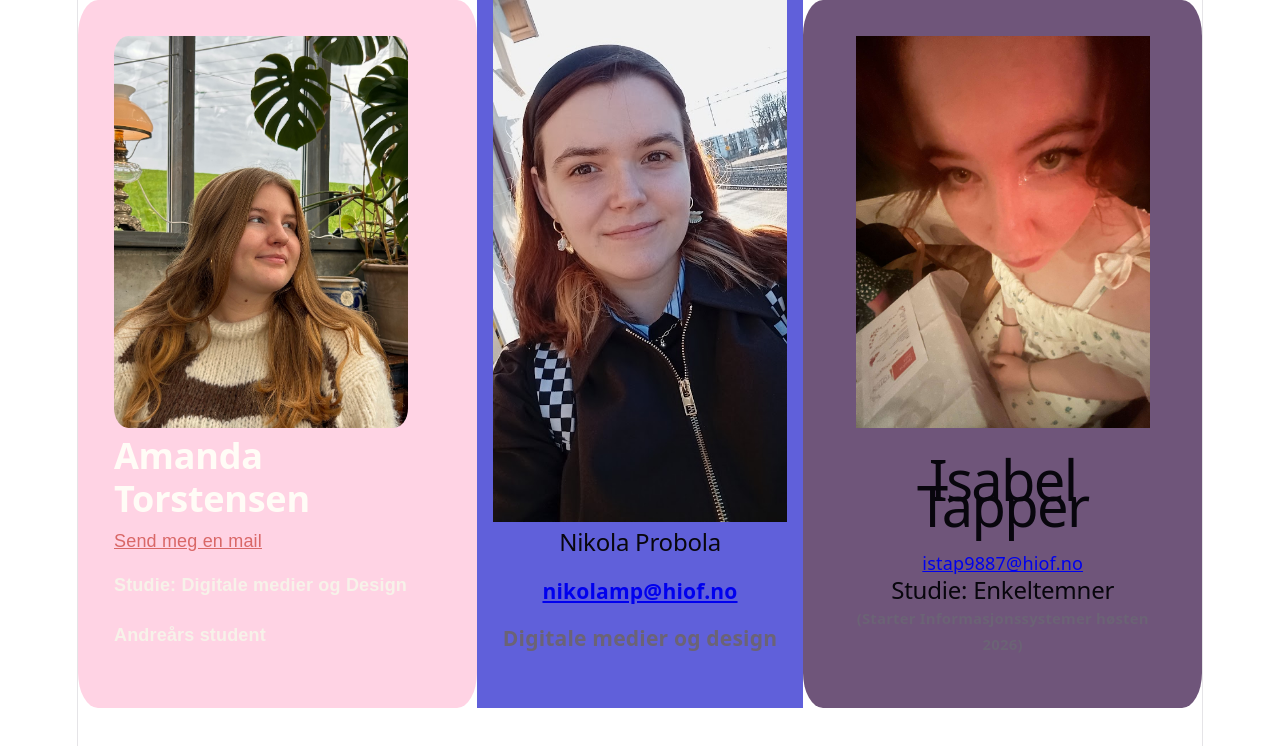
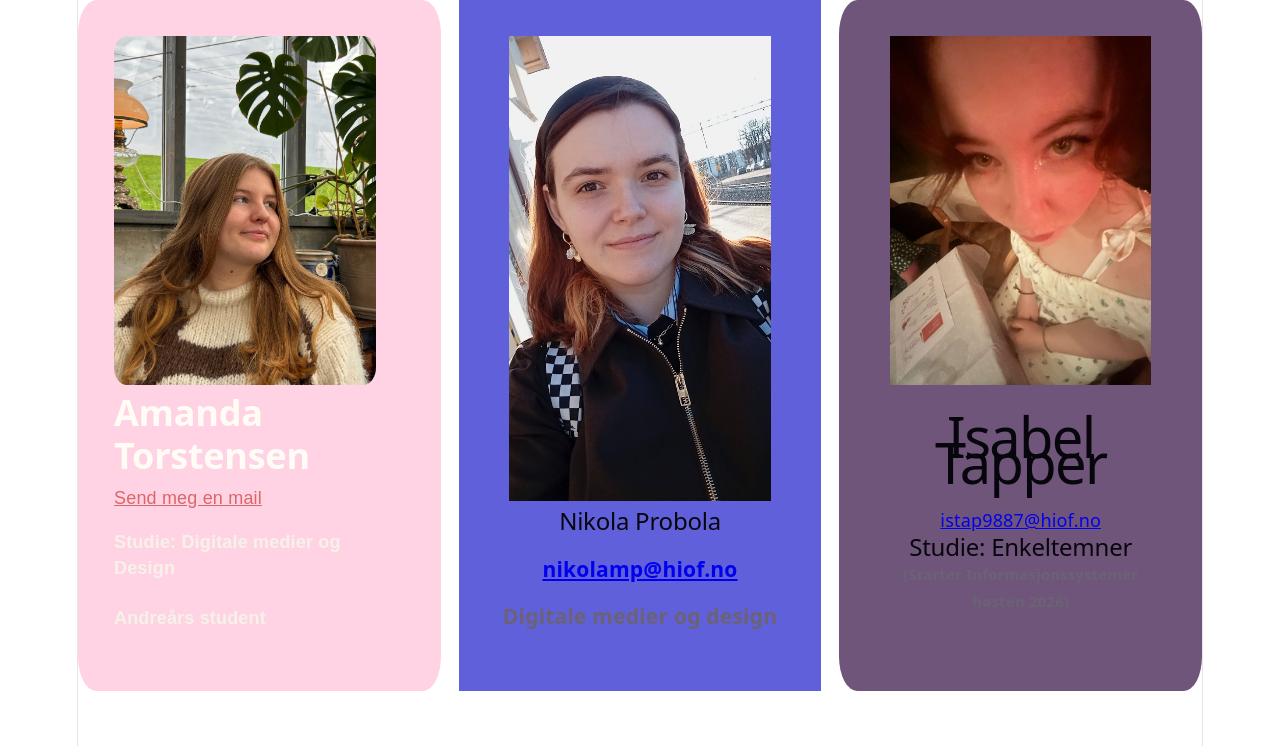
Before and after one commit to Nikola714/Arbeidskrav4_UIN26, a React app in the folder frontend/: page / in a window 1280 px wide. Shown: the top 746 px of the page. Built offline with nearby package versions, Linux system fonts and the light colour scheme; the HTML template or start-up script is replaced by a standard one.

Commit message:
legget til pading på mitt kort og gap på App.css

```diff
--- a/frontend/src/App.css
+++ b/frontend/src/App.css
@@ -4,4 +4,5 @@ body{
 
 main{
     display: flex;
+    gap: 1rem;
 }
--- a/frontend/src/css/nikolaStyle.css
+++ b/frontend/src/css/nikolaStyle.css
@@ -1,6 +1,7 @@
 .nikolaKort{
     background-color: rgb(96, 96, 218);
     width: 30%;
+    padding: 2rem;
 }
 #nikolaBilde{
     width: 90%;
```
